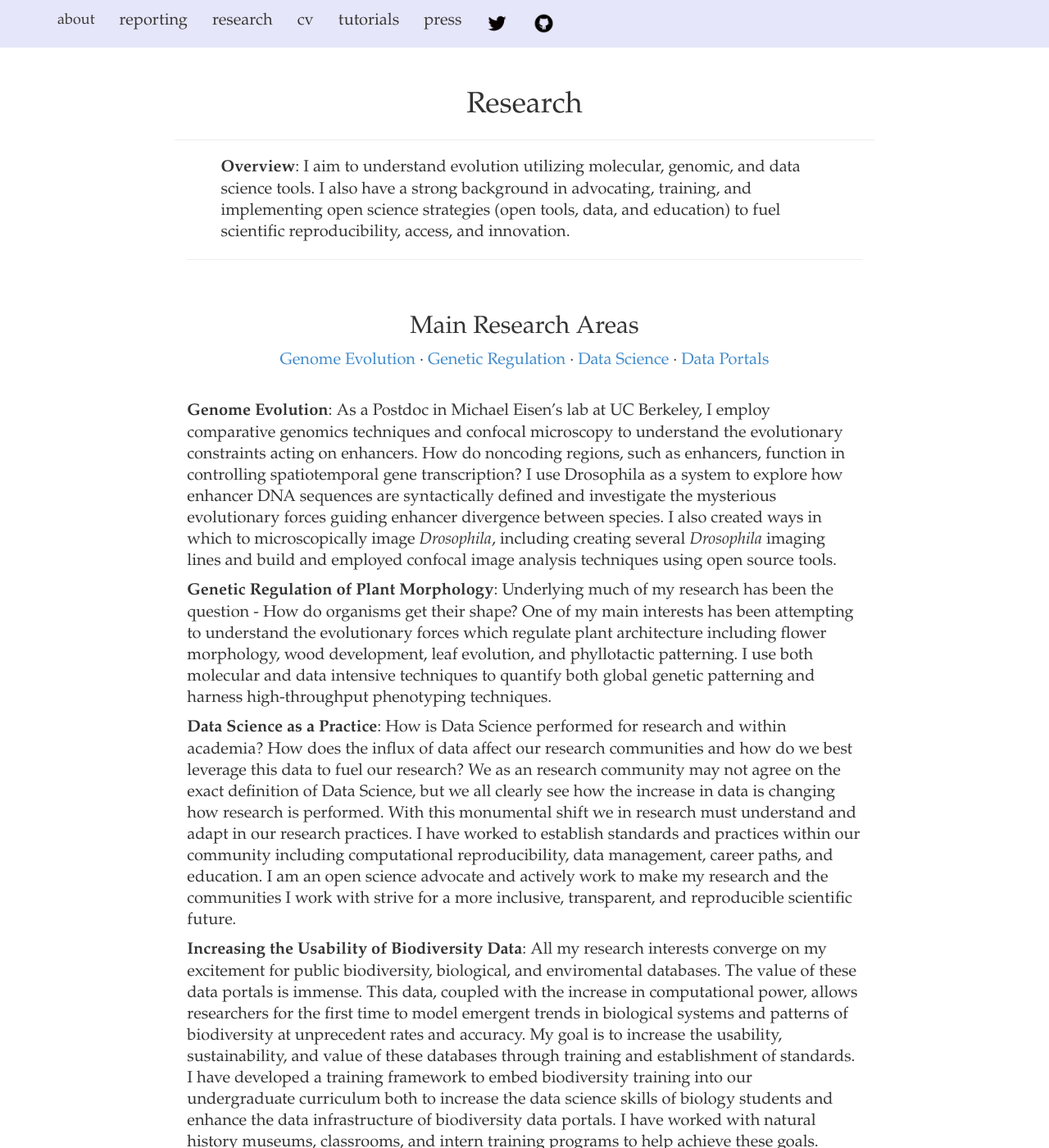
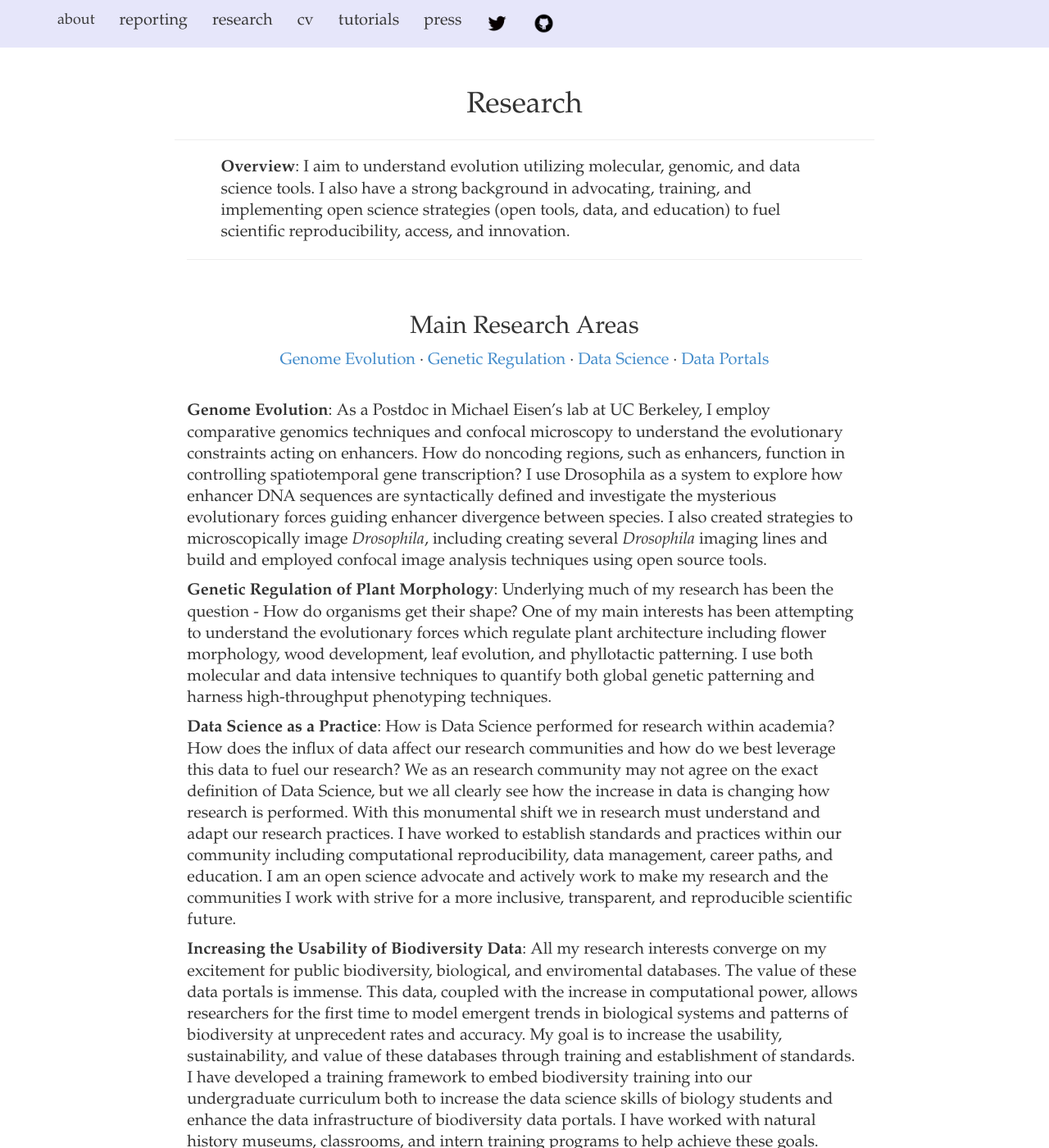
Before and after one commit to iamciera/creports, a Jekyll site: the page built from research/index.html, in a window 1280 px wide and 1400 px high. Shown: the whole window at 82% size. Built offline with Jekyll 4.4.1, drawn with Linux system fonts in a browser that asks for light colours; nearby versions of some CDN libraries.

```diff
--- a/research/index.html
+++ b/research/index.html
@@ -22,7 +22,7 @@
     <br>
 
     <p>
-    	<b>Genome Evolution</b>: As a Postdoc in Michael Eisen’s lab at UC Berkeley, I employ comparative genomics techniques and confocal microscopy to understand the evolutionary constraints acting on enhancers. How do noncoding regions, such as enhancers, function in controlling spatiotemporal gene transcription? I use Drosophila as a system to explore how enhancer DNA sequences are syntactically defined and investigate the mysterious evolutionary forces guiding enhancer divergence between species. I also created ways in which to microscopically image <i>Drosophila</i>, including creating several <i>Drosophila</i> imaging lines and build and employed confocal image analysis techniques using open source tools.
+    	<b>Genome Evolution</b>: As a Postdoc in Michael Eisen’s lab at UC Berkeley, I employ comparative genomics techniques and confocal microscopy to understand the evolutionary constraints acting on enhancers. How do noncoding regions, such as enhancers, function in controlling spatiotemporal gene transcription? I use Drosophila as a system to explore how enhancer DNA sequences are syntactically defined and investigate the mysterious evolutionary forces guiding enhancer divergence between species. I also created strategies to microscopically image <i>Drosophila</i>, including creating several <i>Drosophila</i> imaging lines and build and employed confocal image analysis techniques using open source tools.
  	</p>
 
  	<p><a name="data"></a>
@@ -30,7 +30,7 @@
  	</p>
 
  	<p>
-	 	<b>Data Science as a Practice</b>: How is Data Science performed for research and within academia? How does the influx of data affect our research communities and how do we best leverage this data to fuel our research? We as an research community may not agree on the exact definition of Data Science, but we all clearly see how the increase in data is changing how research is performed.  With this monumental shift we in research must understand and adapt in our research practices. I have worked to establish standards and practices within our community including computational reproducibility, data management, career paths, and education. I am an open science advocate and actively work to make my research and the communities I work with strive for a more inclusive, transparent, and reproducible scientific future.
+	 	<b>Data Science as a Practice</b>: How is Data Science performed for research within academia? How does the influx of data affect our research communities and how do we best leverage this data to fuel our research? We as an research community may not agree on the exact definition of Data Science, but we all clearly see how the increase in data is changing how research is performed.  With this monumental shift we in research must understand and adapt our research practices. I have worked to establish standards and practices within our community including computational reproducibility, data management, career paths, and education. I am an open science advocate and actively work to make my research and the communities I work with strive for a more inclusive, transparent, and reproducible scientific future.
 	 </p>
 
 	 <p> <a name="portals"></a>
```
